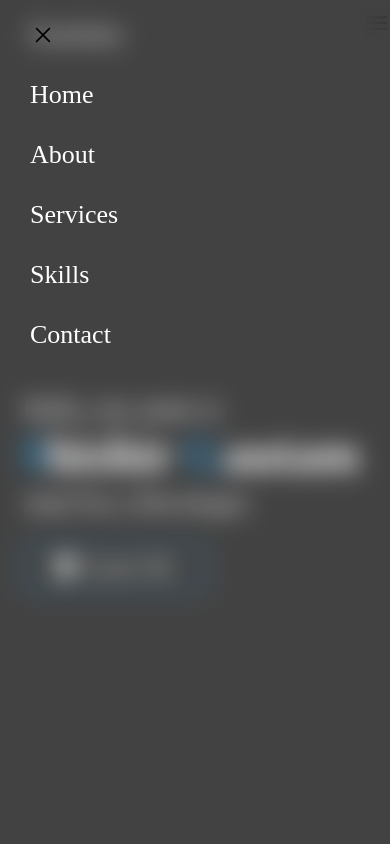
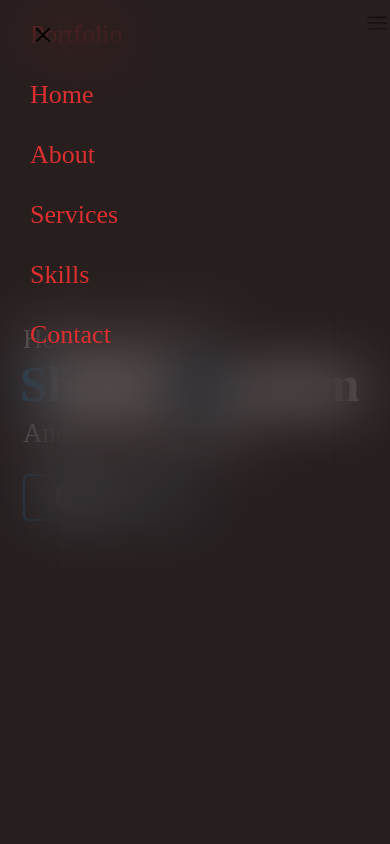
Before and after one commit to ShishirGTM32/Portfolio, a plain HTML site: page index.html in a window 390 px wide. Both pictures are taken after a click on the item 377 px from the left and 35 px from the top of the page. Shown: the top 844 px of the page. Drawn offline with nearby package versions, Linux system fonts and the light colour scheme.

Commit message:
Update style.css

```diff
--- a/style.css
+++ b/style.css
@@ -7,9 +7,14 @@
   text-decoration: none;
 }
 
+body.no-scroll {
+  overflow: hidden;
+}
+
 html {
   scroll-behavior: smooth;
 }
+
 section {
   padding: 100px 0;
 }
@@ -67,78 +72,100 @@ section .title::after {
   background: #fff;
   transform: translateX(-50%);
 }
+
 /*Navbar*/
-nav{
+nav {
   background: #222;
   color: white;
   box-shadow: 3px 3px 5px rgba(0, 0, 0, 0.1);
   font-size: 26px;
   height: 70px;
+  position: fixed;
+  top: 0px;
+  width: 100%;
+  z-index: 1000;
 }
-nav ul{
+
+nav ul {
   width: 100%;
   list-style: none;
   display: flex;
   justify-content: flex-end;
   align-items: center;
 }
-nav li{
+
+nav li {
   margin-top: 10px;
   height: 50px;
 }
-  nav a{
+
+nav a {
   height: 100%;
   padding: 0 30px;
   text-decoration: none;
   display: flex;
   align-items: center;
-    color: white;
+  color: rgb(221, 47, 47);
 }
-  nav a:hover{
-    color: #d95b5b;
+
+nav a:hover {
+  color: #e1b1b1;
 }
-  nav li:first-child{
+
+nav li:first-child {
   margin-right: auto;
 }
-  .sidebar{
+
+.sidebar {
   position: fixed;
   top: 0;
   right: 0;
   height: 100vh;
   width: 250px;
-    background-color: rgba(255, 255, 255, 0.15);
-    backdrop-filter: blur(12px);
+  /* background-color: rgba(9, 9, 9, 0.15); */
+  background-color: rgba(77, 15, 15, 0.15);
+  /* background: #111; */
+  backdrop-filter: blur(30px);
   box-shadow: -10px 0 10px rgba(0, 0, 0, 0.1);
   list-style: none;
   display: none;
   flex-direction: column;
   align-items: flex-start;
   justify-content: flex-start;
+  z-index: 1001;
 }
-  .sidebar li{
+
+.sidebar li {
   width: 100%;
 }
-  .sidebar a{
+
+.sidebar a {
   width: 100%;
 }
-  .menu-button{
+
+.menu-button {
   display: none;
   color: #fff;
 }
-  @media(max-width: 800px){
-    .hideOnMobile{
+
+@media(max-width: 800px) {
+  .hideOnMobile {
     display: none;
   }
-    .menu-button{
+
+  .menu-button {
     color: #fff;
     display: block;
   }
 }
-  @media(max-width: 400px){
-    .sidebar{
+
+@media(max-width: 400px) {
+  .sidebar {
     width: 100%;
+    z-index: 1000;
   }
 }
+
 /* home section styling */
 .home {
   display: flex;
@@ -193,7 +220,8 @@ nav li{
   margin-top: 20px;
   font-weight: 400;
   border-radius: 6px;
-  border: 2px solid #0d7bba;;
+  border: 2px solid #0d7bba;
+  ;
   transition: all 0.3s ease;
 }
 
@@ -336,7 +364,8 @@ nav li{
   padding: 8px 16px;
   margin-top: 20px;
   border-radius: 6px;
-  border: 2px solid #0d7bba;;
+  border: 2px solid #0d7bba;
+  ;
   transition: all 0.3s ease;
 }
 
@@ -503,7 +532,8 @@ nav li{
   cursor: pointer;
   flex-wrap: nowrap;
   background: #0d7bba;
-  border: 2px solid #0d7bba;;
+  border: 2px solid #0d7bba;
+  ;
   transition: all 0.3s ease;
 }
 
```
Lines whose indentation alone changed are shown as unchanged.
